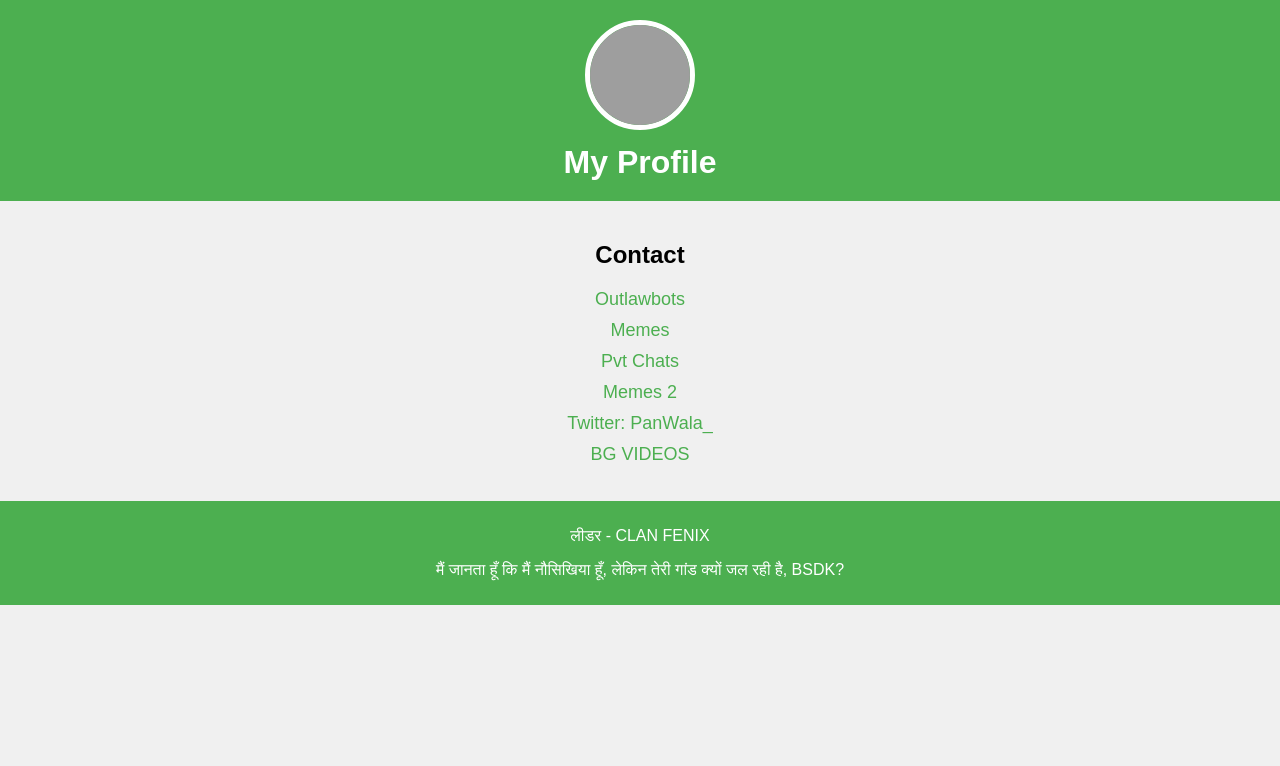
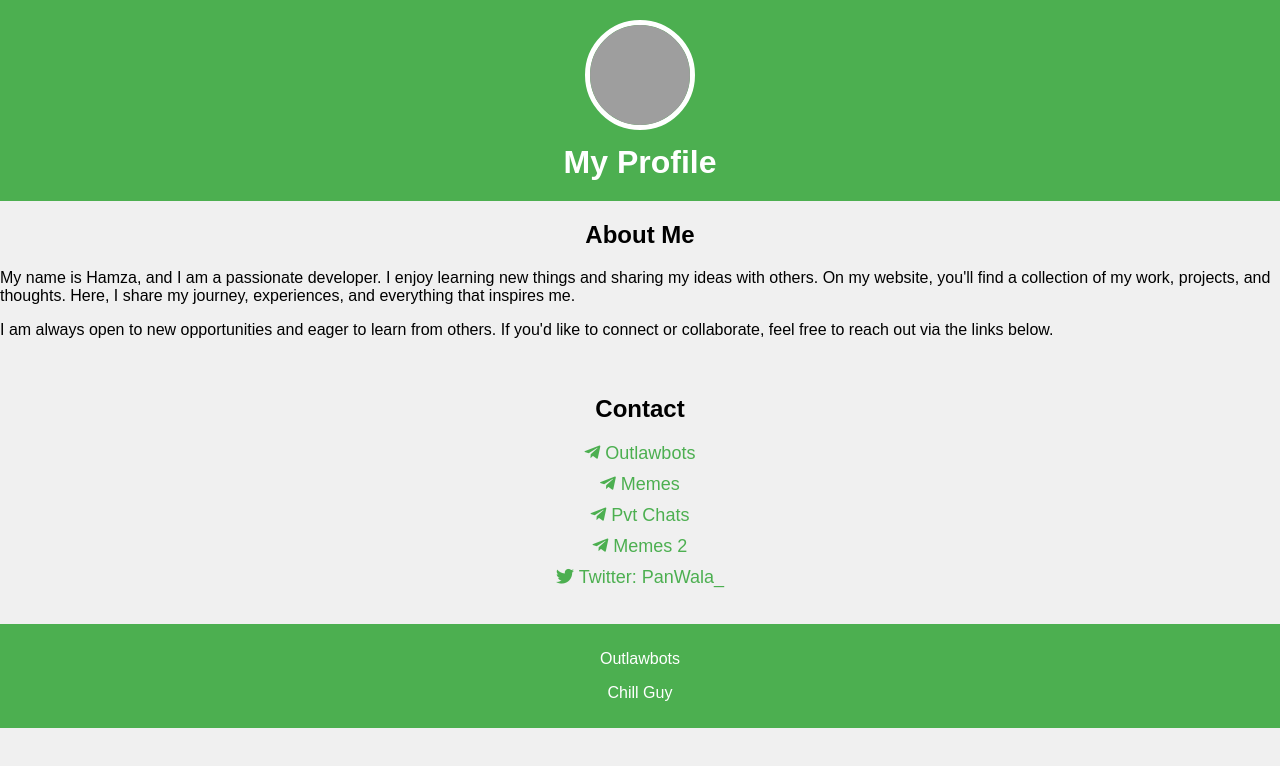
Before and after one commit to folieds/info, a plain HTML site: page index.html in a window 1280 px wide. Drawn offline with Linux system fonts and the light colour scheme; grey boxes are pictures that could not be loaded.

Commit message:
Update index.html

```diff
--- a/index.html
+++ b/index.html
@@ -5,26 +5,37 @@
     <meta name="viewport" content="width=device-width, initial-scale=1.0">
     <title>Profile</title>
     <link rel="stylesheet" href="styles.css">
+    <!-- Add Font Awesome CDN -->
+    <link href="https://cdnjs.cloudflare.com/ajax/libs/font-awesome/5.15.4/css/all.min.css" rel="stylesheet">
 </head>
 <body>
     <header>
         <img src="https://envs.sh/NoH.jpg" alt="प्रोफ़ाइल चित्र" class="profile-img">
         <h1>My Profile</h1>
     </header>
+
+    <!-- About Me Section -->
+    <section class="bio">
+        <h2>About Me</h2>
+        <p>My name is Hamza, and I am a passionate developer. I enjoy learning new things and sharing my ideas with others. On my website, you'll find a collection of my work, projects, and thoughts. Here, I share my journey, experiences, and everything that inspires me.</p>
+        <p>I am always open to new opportunities and eager to learn from others. If you'd like to connect or collaborate, feel free to reach out via the links below.</p>
+    </section>
+
     <section class="links">
         <h2>Contact</h2>
         <ul>
-            <li><a href="https://t.me/Outlawbots">Outlawbots</a></li>
-            <li><a href="https://t.me/illegalCollege">Memes</a></li>
-            <li><a href="https://t.me/faony">Pvt Chats</a></li>
-            <li><a href="https://t.me/UniversityMen">Memes 2</a></li>
-            <li><a href="https://twitter.com/PanWala_">Twitter: PanWala_</a></li>
-            <li><a href="https://drive.google.com/drive/folders/BG_VIDEOS">BG VIDEOS</a></li>
+            <li><a href="https://t.me/Outlawbots"><i class="fab fa-telegram-plane"></i> Outlawbots</a></li>
+            <li><a href="https://t.me/illegalCollege"><i class="fab fa-telegram-plane"></i> Memes</a></li>
+            <li><a href="https://t.me/faony"><i class="fab fa-telegram-plane"></i> Pvt Chats</a></li>
+            <li><a href="https://t.me/UniversityMen"><i class="fab fa-telegram-plane"></i> Memes 2</a></li>
+            <li><a href="https://twitter.com/PanWala_"><i class="fab fa-twitter"></i> Twitter: PanWala_</a></li>
+
         </ul>
     </section>
+
     <footer>
-        <p>लीडर - CLAN FENIX</p>
-        <p>मैं जानता हूँ कि मैं नौसिखिया हूँ, लेकिन तेरी गांड क्यों जल रही है, BSDK?</p>
+        <p>Outlawbots</p>
+        <p>Chill Guy</p></p>
     </footer>
 </body>
 </html>
```
